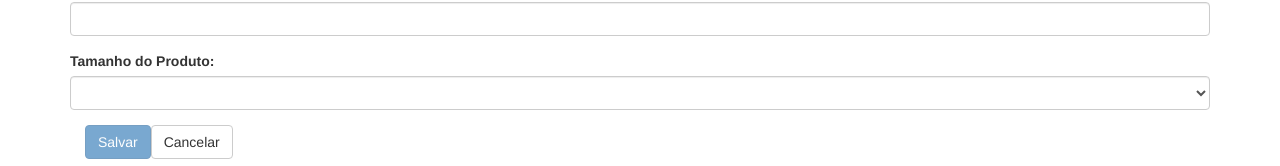
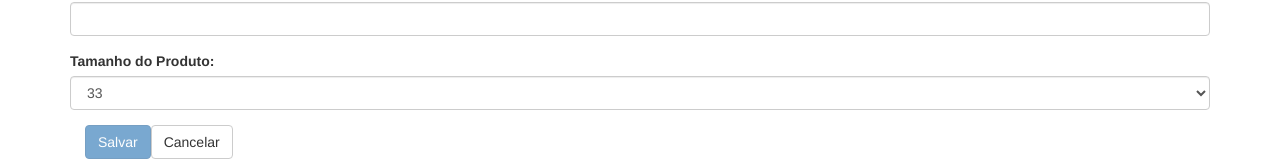
Before and after one commit to vanessasteffen/projetoangular1, an Angular app: page / in a window 1280 px wide. Shown: the part 298-464 px from the top of the page. Built offline with nearby package versions, Linux system fonts and the light colour scheme.

Commit message:
24/06/2022

```diff
--- a/src/app/app.component.html
+++ b/src/app/app.component.html
@@ -61,7 +61,7 @@
       <label for="size" class="control-label">Tamanho do Produto: </label>
       <select class="form-control" name="size" id="size"
               [(ngModel)]="produto.size" required #sizeprod="ngModel">
-        <option>Numero 33</option>
+        <option *ngFor="let size of sizes">{{size.tamanho}}</option>
       </select>
 
       <!--mostrara na tela que precisa ser inserido os valores-->
--- a/src/app/app.component.ts
+++ b/src/app/app.component.ts
@@ -23,6 +23,7 @@ export class AppComponent {
   res: any;
   private form: any;
   sizes: Tamanhos[]|any;
+  size: any;
 
   constructor(
     private http: HttpClient,
```
